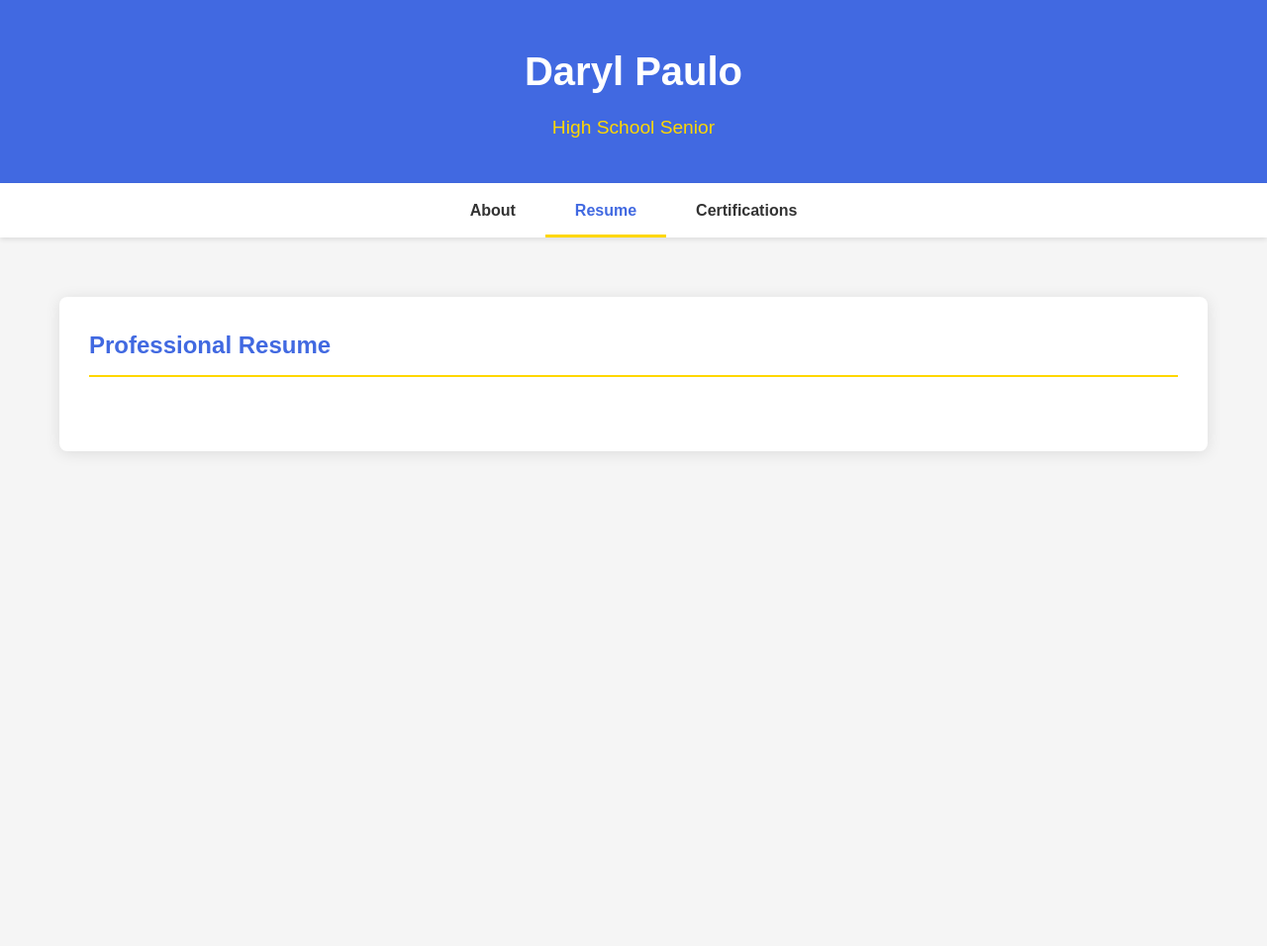
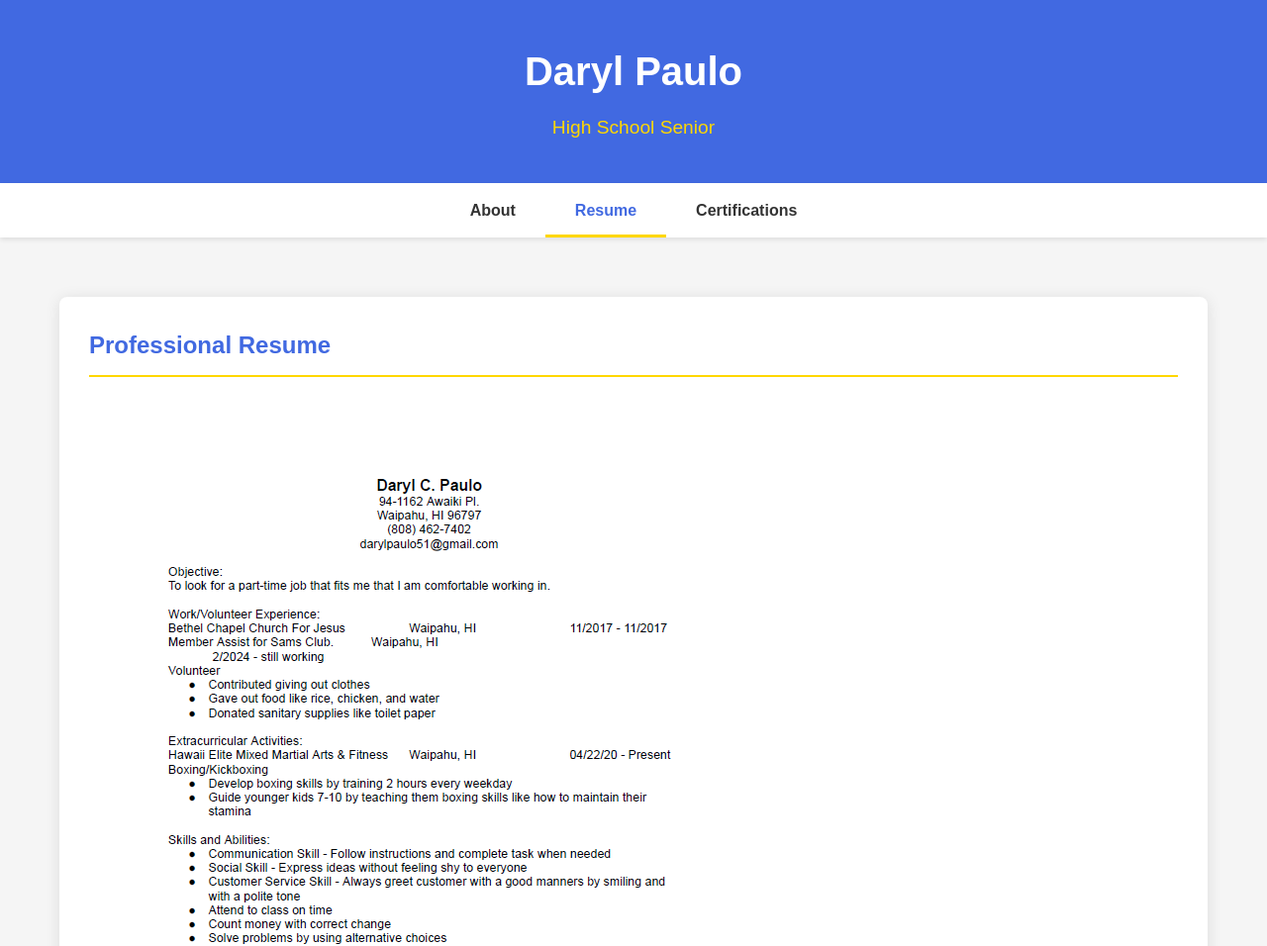
Before and after one commit to darylboyyy/DarylPortfolio, a plain HTML site: page resume.html in a window 1280 px wide. Shown: the top 956 px of the page at 99% size. Before the commit the page ends 800 px from the top, so only its background shows below. Drawn offline with Linux system fonts and the light colour scheme.

Commit message:
Update resume.html

```diff
--- a/resume.html
+++ b/resume.html
@@ -235,7 +235,7 @@
         <div class="container">
             <div class="page-content">
                 <h2 class="page-title">Professional Resume</h2>
-                <img src="">
+                <img src="https://darylboyyy.github.io/DarylPortfolio/professionalresume.png">
         </div>
     </main>
 
```
